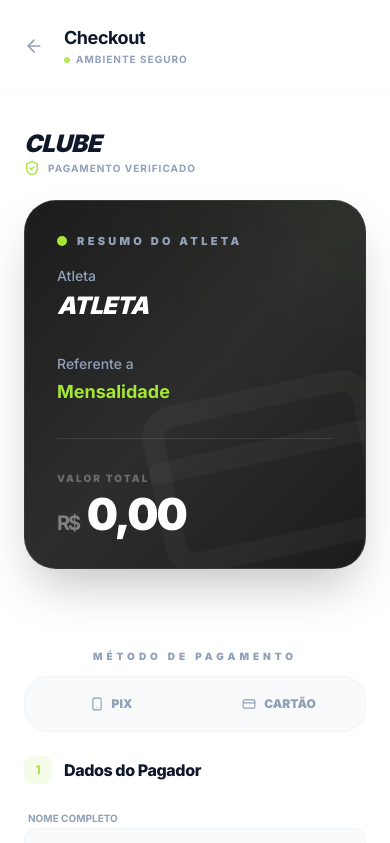
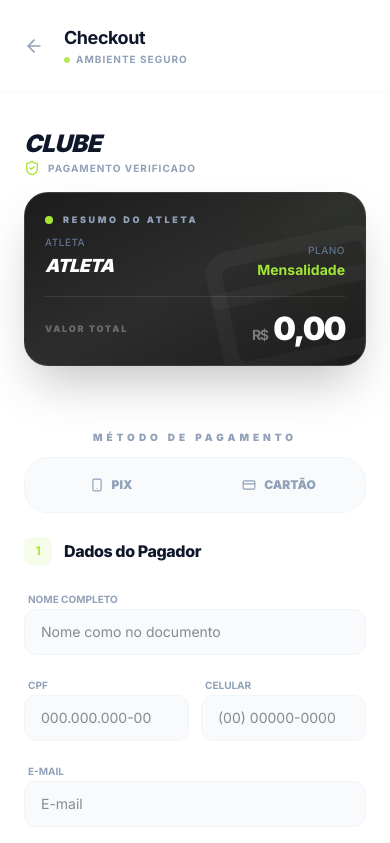
Before and after one commit to timesprobr/timespro, a React (Vite) app: page /checkout/1 in a window 390 px wide. Shown: the top 843 px of the page. Built offline with nearby package versions, Linux system fonts and the light colour scheme; no server answers; the database is empty.

Commit message:
style: otimização do card de resumo para mobile no checkout

```diff
--- a/src/pages/Checkout.tsx
+++ b/src/pages/Checkout.tsx
@@ -303,10 +303,10 @@ export default function Checkout() {
         <div className="grid grid-cols-1 lg:grid-cols-2 gap-12 lg:gap-20 items-start">
 
           {/* Coluna Esquerda: Branding e Resumo (Sempre visível) */}
-          <div className="space-y-8 lg:sticky lg:top-32">
-            <div className="flex items-center gap-4 mb-6 lg:mb-10">
+          <div className="space-y-4 lg:space-y-8 lg:sticky lg:top-32">
+            <div className="flex items-center gap-4 mb-4 lg:mb-10">
               {displayOrg?.logo_url && (
-                <img src={displayOrg.logo_url} alt={displayOrg.name} className="w-16 h-16 lg:w-20 lg:h-20 rounded-2xl object-cover shadow-xl border border-slate-100" />
+                <img src={displayOrg.logo_url} alt={displayOrg.name} className="w-12 h-12 lg:w-20 lg:h-20 rounded-2xl object-cover shadow-xl border border-slate-100" />
               )}
               <div className="space-y-1">
                 <h1 className="font-black text-2xl lg:text-3xl text-slate-900 tracking-tight leading-none uppercase italic">
@@ -321,37 +321,39 @@ export default function Checkout() {
 
             {/* Premium Summary Card */}
             <div className="relative group">
-              <div className="bg-gradient-to-br from-[#1C1C1C] via-[#2D2D2D] to-[#1C1C1C] rounded-[32px] p-8 text-white shadow-2xl overflow-hidden border border-white/10 relative transition-all duration-500">
-                <div className="absolute top-0 right-0 w-48 h-48 bg-[#A3E635]/5 blur-[80px] rounded-full -translate-y-1/2 translate-x-1/2" />
-                <CreditCard className="absolute -right-8 -bottom-8 w-64 h-64 text-white/[0.03] -rotate-12 pointer-events-none" />
+              <div className="bg-gradient-to-br from-[#1C1C1C] via-[#2D2D2D] to-[#1C1C1C] rounded-[24px] lg:rounded-[32px] p-5 lg:p-8 text-white shadow-2xl overflow-hidden border border-white/10 relative transition-all duration-500">
+                <div className="absolute top-0 right-0 w-32 h-32 lg:w-48 lg:h-48 bg-[#A3E635]/5 blur-[60px] lg:blur-[80px] rounded-full -translate-y-1/2 translate-x-1/2" />
+                <CreditCard className="absolute -right-8 -bottom-8 w-48 h-48 lg:w-64 lg:h-64 text-white/[0.03] -rotate-12 pointer-events-none" />
 
-                <div className="relative z-10 space-y-8">
-                  <div className="space-y-4">
-                    <div className="flex items-center gap-2.5">
-                      <div className="w-2.5 h-2.5 rounded-full bg-[#A3E635]"></div>
-                      <span className="text-[11px] font-black text-slate-400 uppercase tracking-[0.3em]">Resumo do Atleta</span>
+                <div className="relative z-10 space-y-4 lg:space-y-8">
+                  <div className="flex flex-col lg:space-y-4">
+                    <div className="flex items-center gap-2.5 mb-2 lg:mb-0">
+                      <div className="w-2 h-2 lg:w-2.5 lg:h-2.5 rounded-full bg-[#A3E635]"></div>
+                      <span className="text-[9px] lg:text-[11px] font-black text-slate-400 uppercase tracking-[0.3em]">Resumo do Atleta</span>
                     </div>
 
-                    <div className="space-y-1">
-                      <p className="text-slate-400 text-sm font-medium">Atleta</p>
-                      <h3 className="font-black text-2xl text-white tracking-tight uppercase italic">
-                        {formData.name || billingData?.athletes?.full_name || 'Atleta'}
-                      </h3>
-                    </div>
+                    <div className="flex justify-between items-end lg:flex-col lg:items-start gap-4">
+                      <div className="space-y-0.5">
+                        <p className="text-slate-500 text-[10px] lg:text-sm font-medium uppercase tracking-wider">Atleta</p>
+                        <h3 className="font-black text-lg lg:text-2xl text-white tracking-tight uppercase italic truncate max-w-[150px] lg:max-w-none">
+                          {formData.name || billingData?.athletes?.full_name || 'Atleta'}
+                        </h3>
+                      </div>
 
-                    <div className="pt-4 space-y-1">
-                      <p className="text-slate-400 text-sm font-medium">Referente a</p>
-                      <h4 className="font-bold text-lg text-[#A3E635]">
-                        {billingData?.description || 'Mensalidade'}
-                      </h4>
+                      <div className="lg:pt-4 space-y-0.5 text-right lg:text-left">
+                        <p className="text-slate-500 text-[10px] lg:text-sm font-medium uppercase tracking-wider">Plano</p>
+                        <h4 className="font-bold text-sm lg:text-lg text-[#A3E635] truncate max-w-[120px] lg:max-w-none">
+                          {billingData?.description || 'Mensalidade'}
+                        </h4>
+                      </div>
                     </div>
                   </div>
 
-                  <div className="pt-8 border-t border-white/10 flex items-center justify-between gap-6">
-                    <div className="text-right w-full">
-                      <p className="text-[10px] font-black text-white/30 uppercase tracking-[0.2em] mb-1.5 text-left">Valor Total</p>
-                      <div className="text-[44px] lg:text-[54px] font-black text-white tracking-tighter leading-none flex items-baseline gap-2">
-                        <span className="text-[20px] text-white/40 font-bold">R$</span>
+                  <div className="pt-4 lg:pt-8 border-t border-white/10 flex items-center justify-between">
+                    <div className="flex items-center justify-between w-full">
+                      <p className="text-[9px] lg:text-[10px] font-black text-white/30 uppercase tracking-[0.2em]">Valor Total</p>
+                      <div className="text-[32px] lg:text-[54px] font-black text-white tracking-tighter leading-none flex items-baseline gap-1.5">
+                        <span className="text-[14px] lg:text-[20px] text-white/40 font-bold">R$</span>
                         {amount.toLocaleString('pt-BR', { minimumFractionDigits: 2, maximumFractionDigits: 2 })}
                       </div>
                     </div>
```
